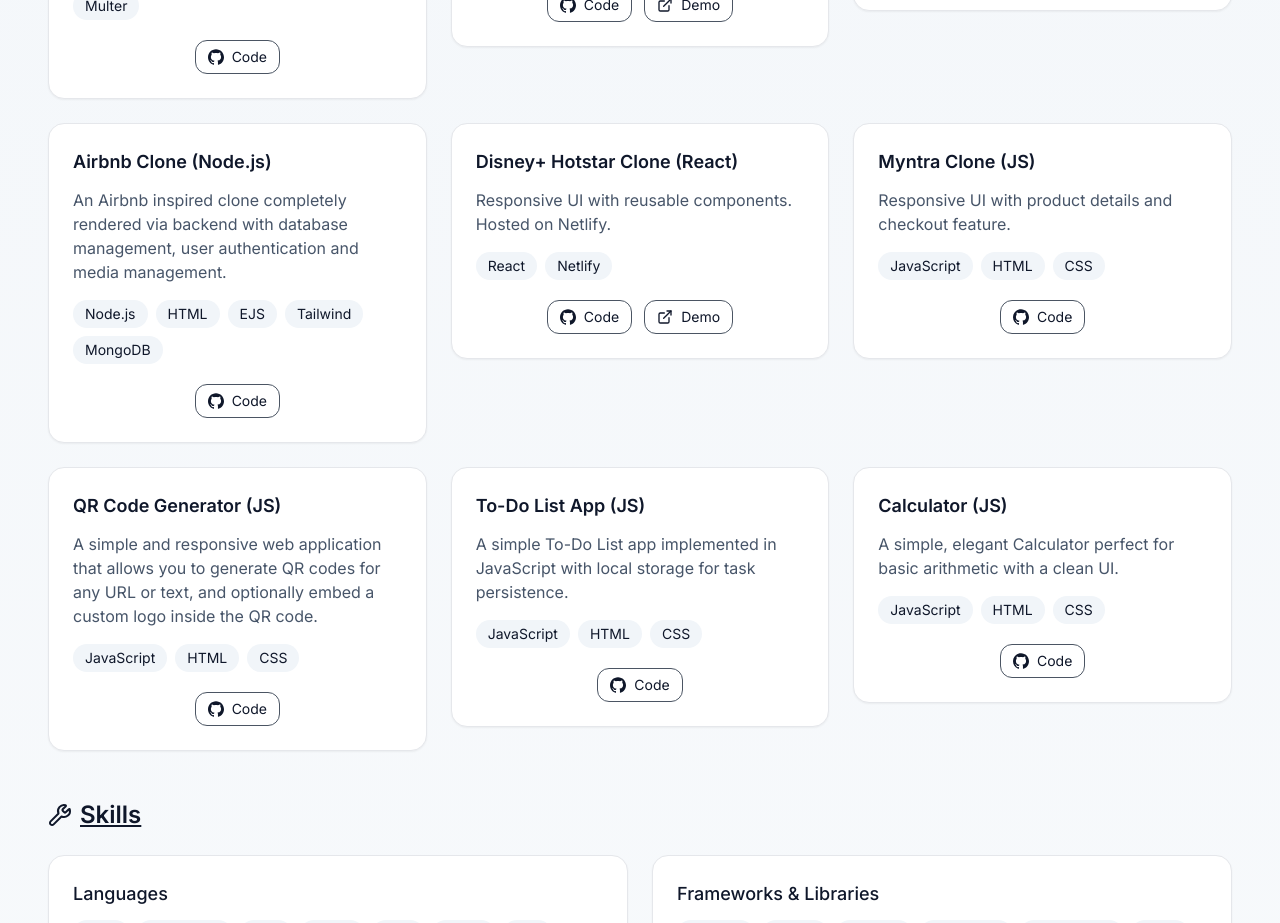
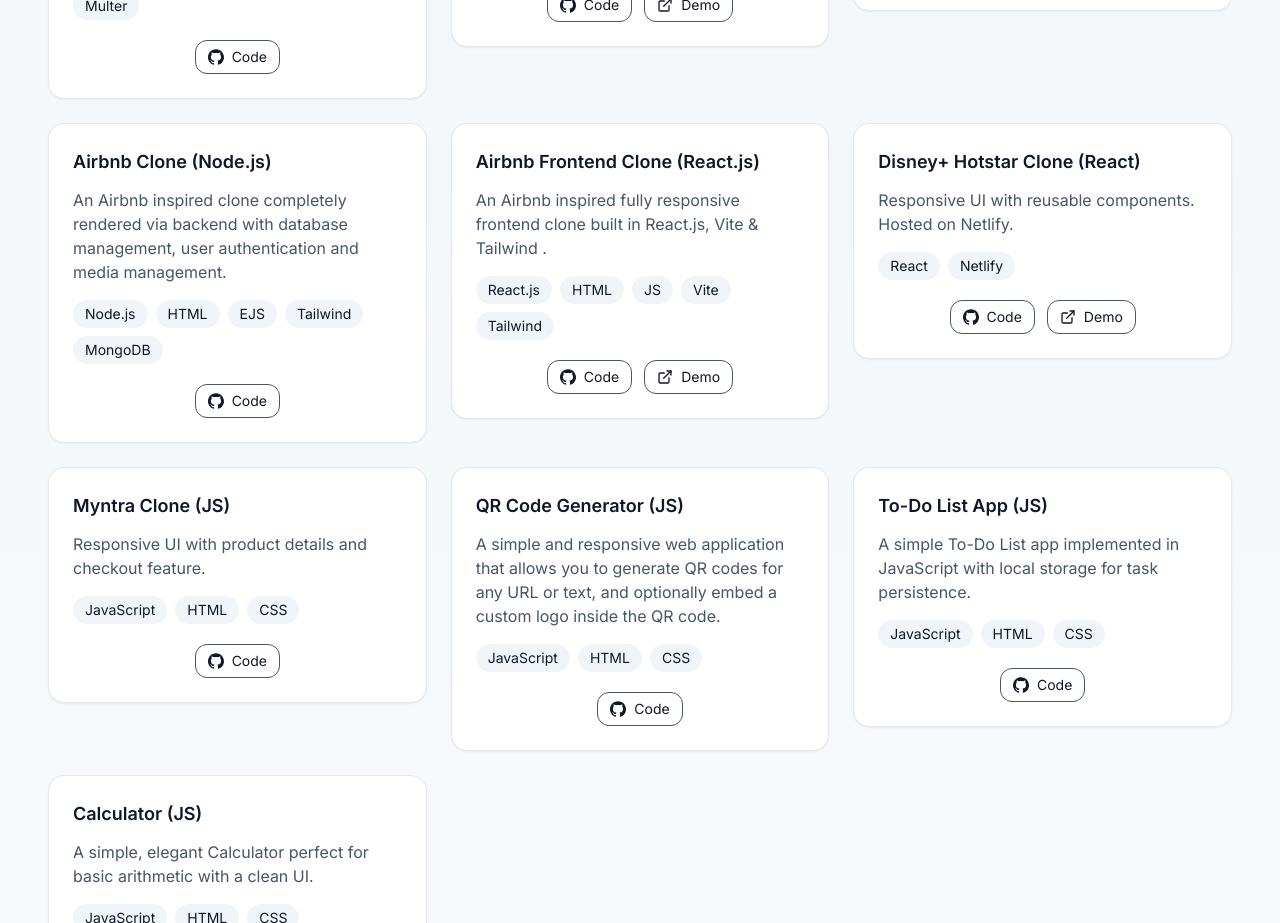
Before and after one commit to mohdkamran-khan/KAMRAN-portfolio, a React (Vite) app: page / in a window 1280 px wide. Shown: the part 1400-2323 px from the top of the page. Built offline with nearby package versions, Linux system fonts and the light colour scheme.

Commit message:
Updated Resume

```diff
--- a/src/App.jsx
+++ b/src/App.jsx
@@ -133,6 +133,17 @@
     repo: "https://github.com/mohdkamran-khan/Airbnb-Clone",
     details:
       "Clone of Airbnb rendered completely from backend using Node.js",
+  },
+  {
+    slug: "airbnb-frontend",
+    title: "Airbnb Frontend Clone (React.js)",
+    description:
+      "An Airbnb inspired fully responsive frontend clone built in React.js, Vite & Tailwind .",
+    stack: ["React.js", "HTML", "JS", "Vite", "Tailwind"],
+    link: "https://mohdkamran-khan.github.io/Airbnb-Frontend/",
+    repo: "https://github.com/mohdkamran-khan/Airbnb-Frontend",
+    details:
+      "Clone of Airbnb frontend built using React.js & Tailwind.",
   },
   {
     slug: "hotstar-clone",
```
Also changed, not shown: 2 other files (tests, documents, lock files or other folders).
